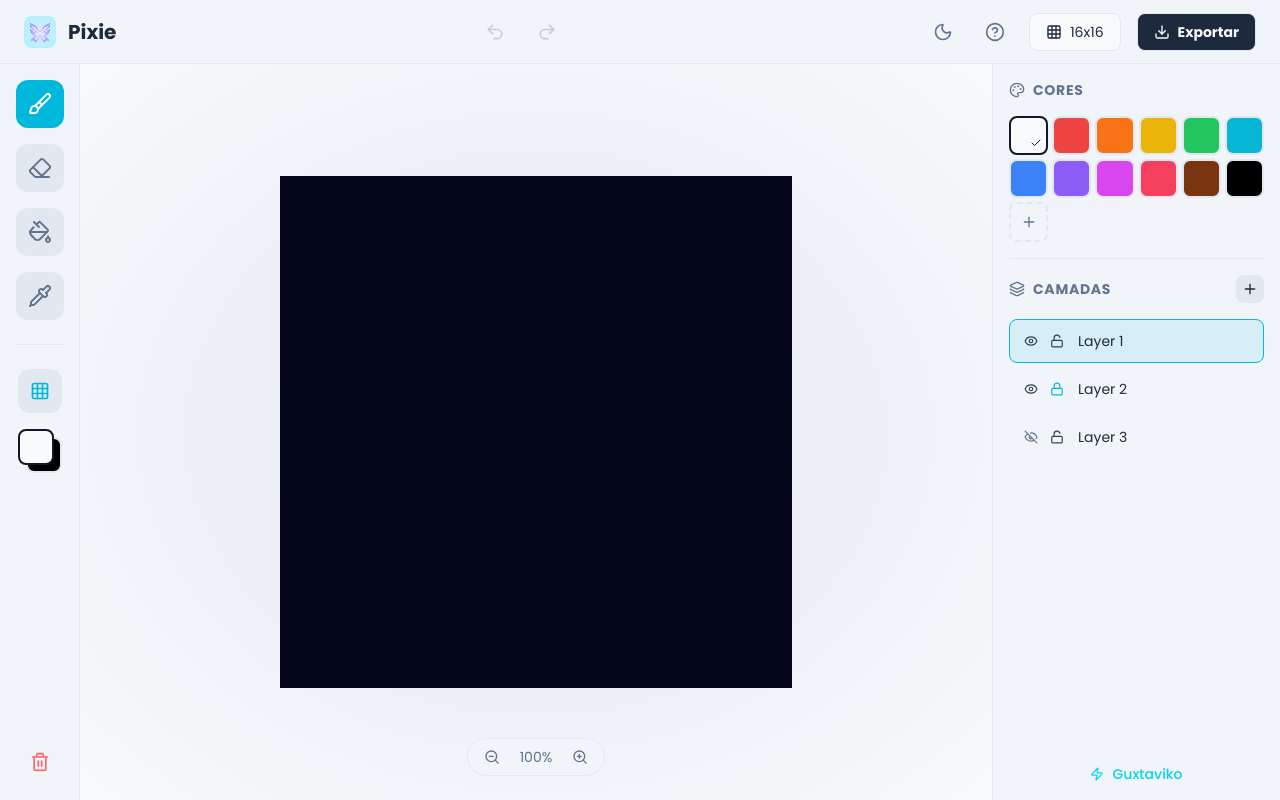
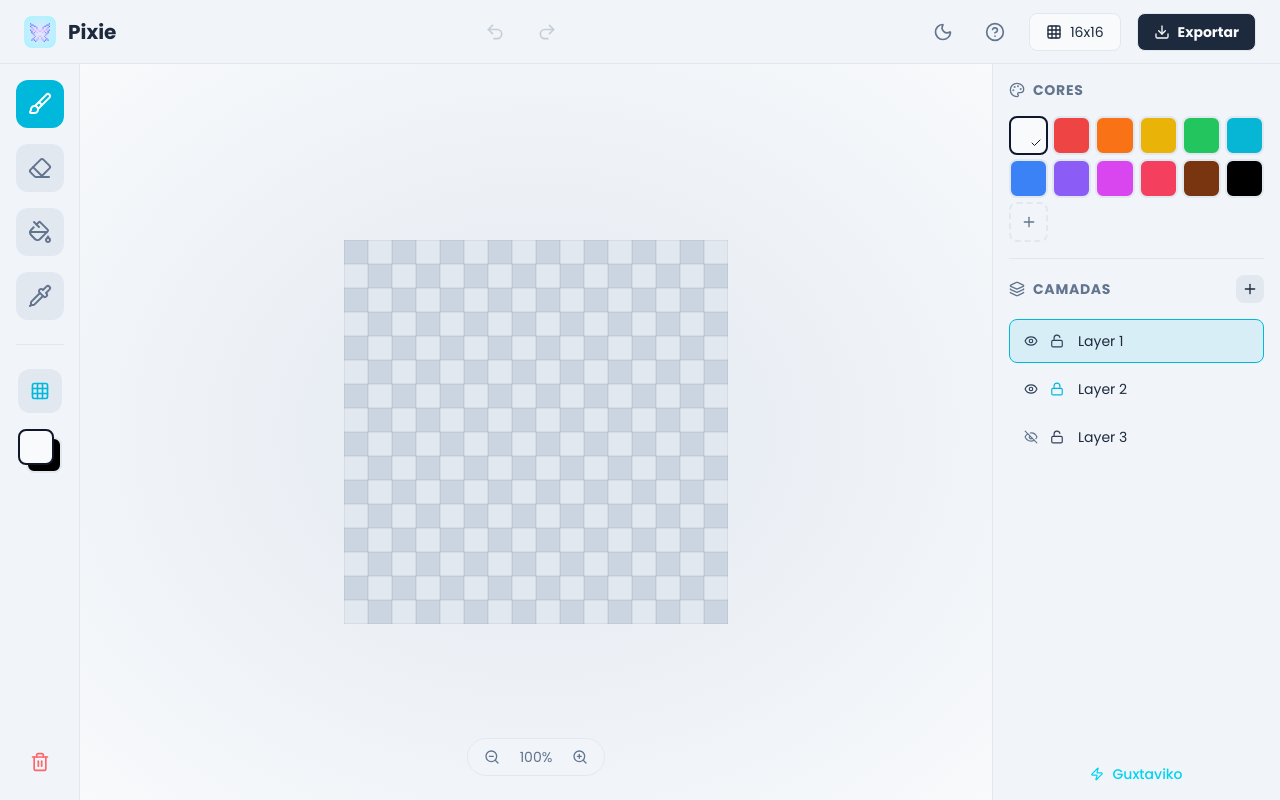
Before and after one commit to Guxtaviko/pixie, a React (Vite) app: page / in a window 1280 px wide. Built offline with nearby package versions, Linux system fonts and the light colour scheme.

Commit message:
feat: add canvas checkers and grid overlay

```diff
--- a/src/components/canvas.tsx
+++ b/src/components/canvas.tsx
@@ -1,17 +1,71 @@
-import { ZoomIn as ZoomInIcon, ZoomOut as ZoomOutIcon } from 'lucide-react'
-import { DEFAULT_ZOOM, MAX_ZOOM, MIN_ZOOM, ZOOM_STEP } from '../config/settings'
-import { useLocalStorage } from '../hooks'
-import { Button } from './ui/button'
+import { useCallback, useEffect, useRef } from 'react'
+import {
+	DARK_CHECKER,
+	DEFAULT_PIXEL_SIZE,
+	DEFAULT_ZOOM,
+	LIGHT_CHECKER,
+} from '../config/settings'
+import { ThemeContext } from '../contexts'
+import { GridContext } from '../contexts/grid-context'
+import { useLocalStorage, useSafeContext } from '../hooks'
+import { CanvasZoom } from './ui/canvas-zoom'
 
 export const Canvas = () => {
+	const { width, height, showGrid } = useSafeContext(GridContext)
+	const { theme } = useSafeContext(ThemeContext)
 	const [zoom, setZoom] = useLocalStorage<number>('canvas-zoom', DEFAULT_ZOOM)
+	const canvasRef = useRef<HTMLCanvasElement>(null)
 
-	const increaseZoom = () => {
-		setZoom((prevZoom) => Math.min(prevZoom + ZOOM_STEP, MAX_ZOOM)) // Limita o zoom máximo a 3x
-	}
-	const decreaseZoom = () => {
-		setZoom((prevZoom) => Math.max(prevZoom - ZOOM_STEP, MIN_ZOOM)) // Limita o zoom mínimo a 0.5x
-	}
+	const pixelSize = DEFAULT_PIXEL_SIZE
+
+	const canvasWidth = width * pixelSize
+	const canvasHeight = height * pixelSize
+
+	const draw = useCallback(() => {
+		const canvas = canvasRef.current
+		const ctx = canvas?.getContext('2d')
+		if (!canvas || !ctx) return
+
+		ctx.clearRect(0, 0, canvas.width, canvas.height)
+
+		// Checkerboard background
+		const checkerColors = theme === 'dark' ? DARK_CHECKER : LIGHT_CHECKER
+		for (let y = 0; y < height; y++) {
+			for (let x = 0; x < width; x++) {
+				ctx.fillStyle = checkerColors[(x + y) % 2]
+				ctx.fillRect(x * pixelSize, y * pixelSize, pixelSize, pixelSize)
+			}
+		}
+
+		// Grid overlay
+		if (showGrid) {
+			const gridColor =
+				theme === 'dark' ? 'rgba(255, 255, 255, 0.1)' : 'rgba(0, 0, 0, 0.1)'
+
+			ctx.strokeStyle = gridColor
+			ctx.lineWidth = 1
+
+			// Vertical lines
+			for (let x = 0; x <= width; x++) {
+				ctx.beginPath()
+				ctx.moveTo(x * pixelSize, 0)
+				ctx.lineTo(x * pixelSize, height * pixelSize)
+				ctx.stroke()
+			}
+
+			// Horizontal lines
+			for (let y = 0; y <= height; y++) {
+				ctx.beginPath()
+				ctx.moveTo(0, y * pixelSize)
+				ctx.lineTo(width * pixelSize, y * pixelSize)
+				ctx.stroke()
+			}
+		}
+	}, [width, height, showGrid, theme, pixelSize])
+
+	useEffect(() => {
+		draw()
+	}, [draw])
 
 	return (
 		<div className='flex-1 relative overflow-hidden flex items-center justify-center p-8 cursor-crosshair touch-none bg-radial-[at_50%_50%] from-slate-200 to-slate-50 dark:from-slate-800 dark:to-slate-950 '>
@@ -19,31 +73,14 @@ export const Canvas = () => {
 				className='relative transition-transform duration-200'
 				style={{ transform: `scale(${zoom})`, imageRendering: 'pixelated' }}
 			>
-				<canvas width={512} height={512} className='bg-slate-950' />
+				<canvas
+					ref={canvasRef}
+					width={canvasWidth}
+					height={canvasHeight}
+					className='block bg-slate-950'
+				/>
 			</div>
-
-			<div className='absolute bottom-6 left-1/2 -translate-x-1/2 flex items-center gap-2 border section rounded-full px-3 py-1.5 backdrop-blur-xs'>
-				<Button
-					onClick={decreaseZoom}
-					disabled={zoom <= MIN_ZOOM}
-					className='p-1 text-slate-500 hover:text-slate-800 dark:hover:text-slate-200 disabled:text-slate-500/50'
-				>
-					<ZoomOutIcon size={16} />
-				</Button>
-				<Button
-					onClick={() => setZoom(DEFAULT_ZOOM)}
-					className='text-sm w-12 text-center text-slate-500 hover:text-slate-800 dark:hover:text-slate-200 '
-				>
-					{Math.round(zoom * 100)}%
-				</Button>
-				<Button
-					onClick={increaseZoom}
-					disabled={zoom >= MAX_ZOOM}
-					className='p-1 text-slate-500 hover:text-slate-800 dark:hover:text-slate-200 disabled:text-slate-500/50'
-				>
-					<ZoomInIcon size={16} />
-				</Button>
-			</div>
+			<CanvasZoom zoom={zoom} setZoom={setZoom} />
 		</div>
 	)
 }
--- /dev/null
+++ b/src/components/ui/canvas-zoom.tsx
@@ -0,0 +1,48 @@
+import { ZoomInIcon, ZoomOutIcon } from 'lucide-react'
+import type { SetStateAction } from 'react'
+import {
+	DEFAULT_ZOOM,
+	MAX_ZOOM,
+	MIN_ZOOM,
+	ZOOM_STEP,
+} from '../../config/settings'
+import { Button } from './button'
+
+interface CanvasZoomProps {
+	zoom: number
+	setZoom: (zoom: SetStateAction<number>) => void
+}
+
+export const CanvasZoom = ({ zoom, setZoom }: CanvasZoomProps) => {
+	const increaseZoom = () => {
+		setZoom((prevZoom) => Math.min(prevZoom + ZOOM_STEP, MAX_ZOOM))
+	}
+	const decreaseZoom = () => {
+		setZoom((prevZoom) => Math.max(prevZoom - ZOOM_STEP, MIN_ZOOM))
+	}
+
+	return (
+		<div className='absolute bottom-6 left-1/2 -translate-x-1/2 flex items-center gap-2 border section rounded-full px-3 py-1.5 backdrop-blur-xs'>
+			<Button
+				onClick={decreaseZoom}
+				disabled={zoom <= MIN_ZOOM}
+				className='p-1 text-slate-500 hover:text-slate-800 dark:hover:text-slate-200 disabled:text-slate-500/50'
+			>
+				<ZoomOutIcon size={16} />
+			</Button>
+			<Button
+				onClick={() => setZoom(DEFAULT_ZOOM)}
+				className='text-sm w-12 text-center text-slate-500 hover:text-slate-800 dark:hover:text-slate-200 '
+			>
+				{Math.round(zoom * 100)}%
+			</Button>
+			<Button
+				onClick={increaseZoom}
+				disabled={zoom >= MAX_ZOOM}
+				className='p-1 text-slate-500 hover:text-slate-800 dark:hover:text-slate-200 disabled:text-slate-500/50'
+			>
+				<ZoomInIcon size={16} />
+			</Button>
+		</div>
+	)
+}
--- a/src/config/settings.ts
+++ b/src/config/settings.ts
@@ -27,6 +27,11 @@ export const DEFAULT_SHOW_GRID = true
 export const MIN_GRID_SIZE = 4
 export const MAX_GRID_SIZE = 128
 
+// Canvas settings
+export const DEFAULT_PIXEL_SIZE = 24
+export const DARK_CHECKER = ['#1e293b', '#334155']
+export const LIGHT_CHECKER = ['#cbd5e1', '#e2e8f0']
+
 // Zoom settings
 export const DEFAULT_ZOOM = 1
 export const MIN_ZOOM = 0.5
```
